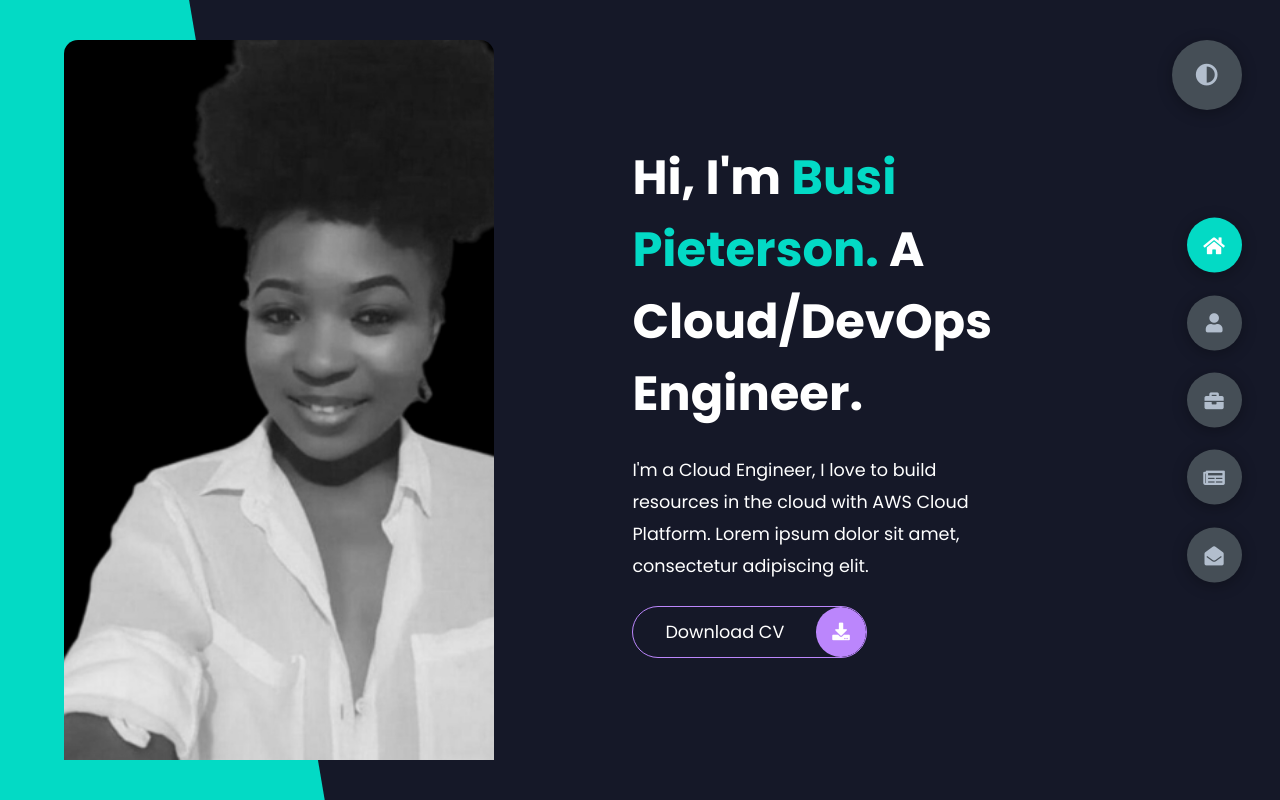
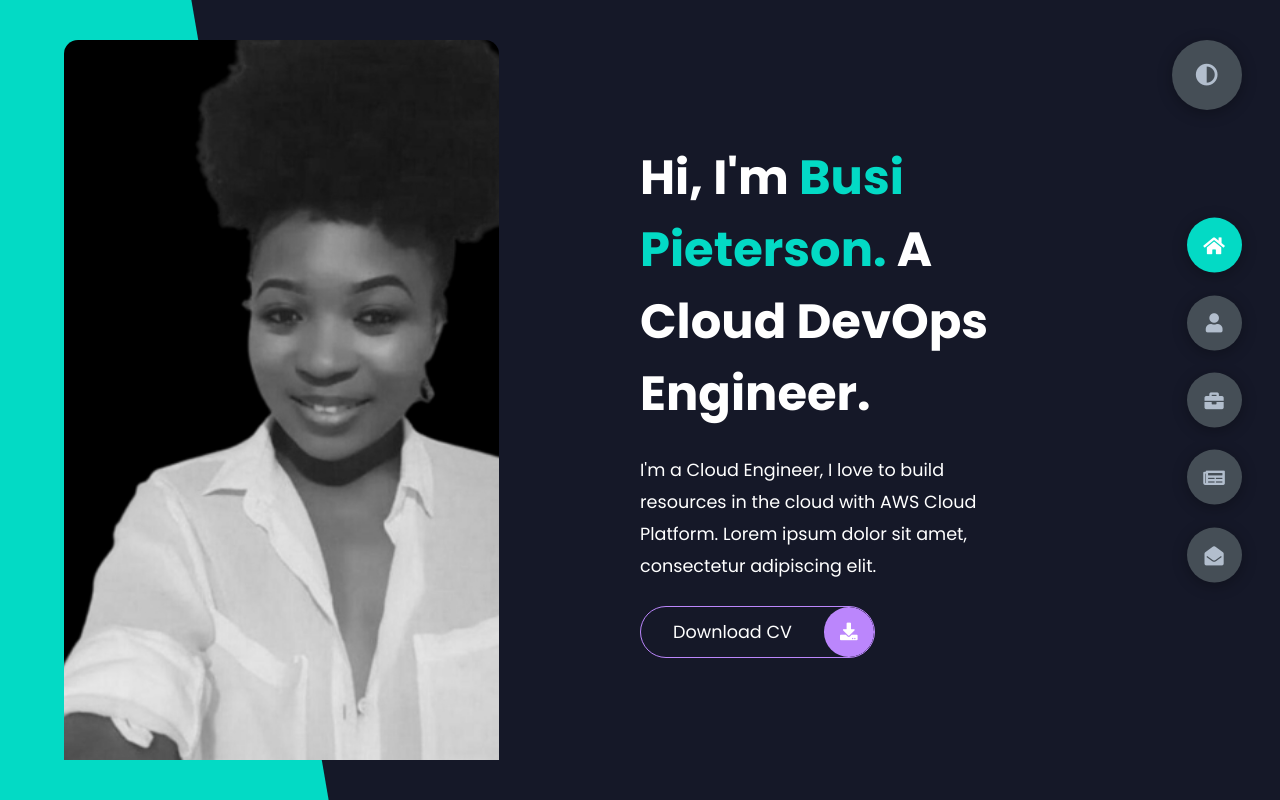
Before and after one commit to BusisiwePieterson/busipieterson.github.io, a plain HTML site: page index.html in a window 1280 px wide. Drawn offline with Linux system fonts and the light colour scheme.

Commit message:
changes made

```diff
--- a/index.html
+++ b/index.html
@@ -23,7 +23,7 @@
            <div class="right-header">
                <h1 class="name">
                   Hi, I'm <span>Busi Pieterson.</span>
-                  A Cloud/DevOps Engineer.
+                  A Cloud DevOps Engineer.
                </h1>
                <p>
                   I'm a Cloud Engineer, I love to build resources in the cloud with AWS Cloud Platform.
```
